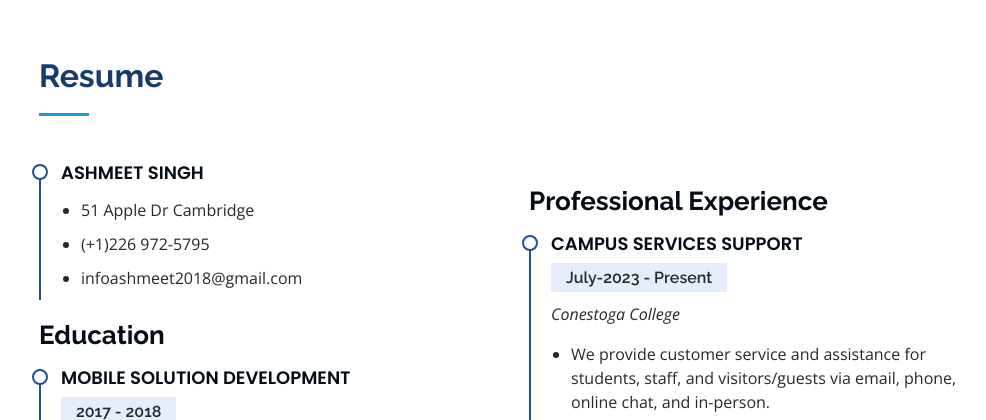
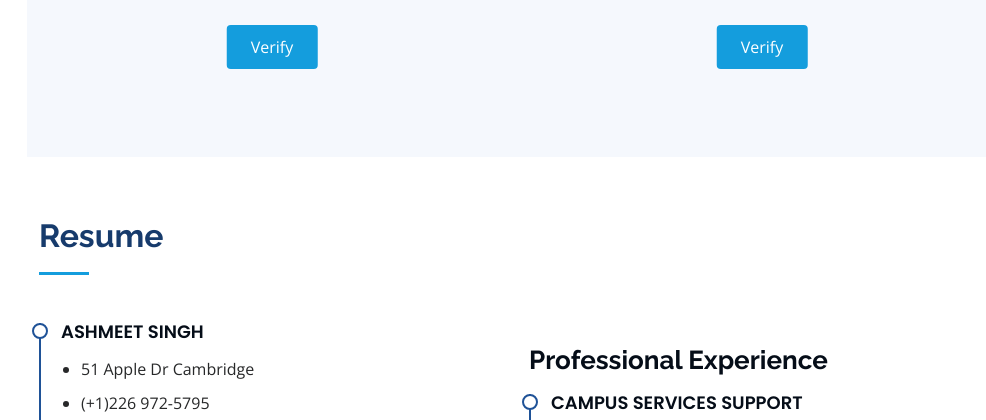
Before and after one commit to navijandu/ashmeetinfo, a PHP site: page / in a window 1280 px wide. Shown: the part 2538-2958 px from the top of the page, without its empty margins (273-1259 px from the left). Run offline with PHP 8.4, Linux system fonts and the light colour scheme.

Commit message:
Add files via upload

```diff
--- a/css/style.css
+++ b/css/style.css
@@ -400,10 +400,36 @@
 .cert-info{
 
 }
-.cert-img{
-    width: auto;
-    height: 50%;
+.cert-info img {
+    height: 80%;
+    width: 100%;
+    border-radius: 2%;
 }
+
+.cert-button{
+   height: 10%;
+    position: relative;
+    margin-top: 5%;
+}
+
+.cert-center{
+margin: 0;
+  position: absolute;
+  top: 50%;
+  left: 50%;
+  -ms-transform: translate(-50%, -50%);
+  transform: translate(-50%, -50%);
+}
+.cert-center button{
+    background: #149ddd;
+    border: 0;
+    padding: 10px 24px;
+    color: #fff;
+    transition: 0.4s;
+    border-radius: 4px;
+}
+
+
 /*--------------------------------------------------------------
 # Resume
 --------------------------------------------------------------*/
```
